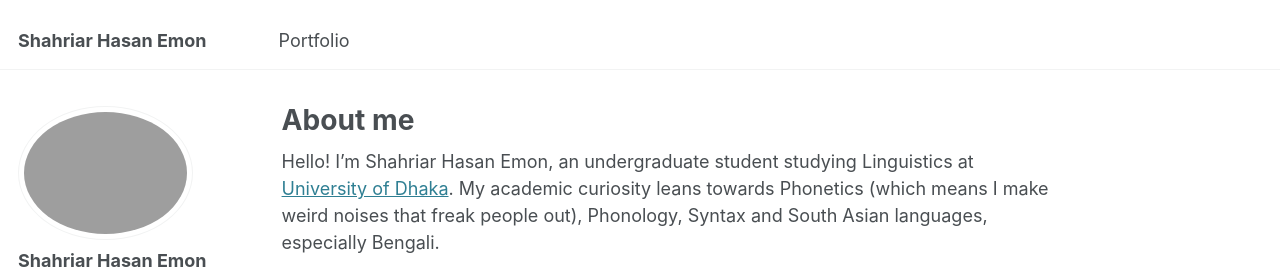
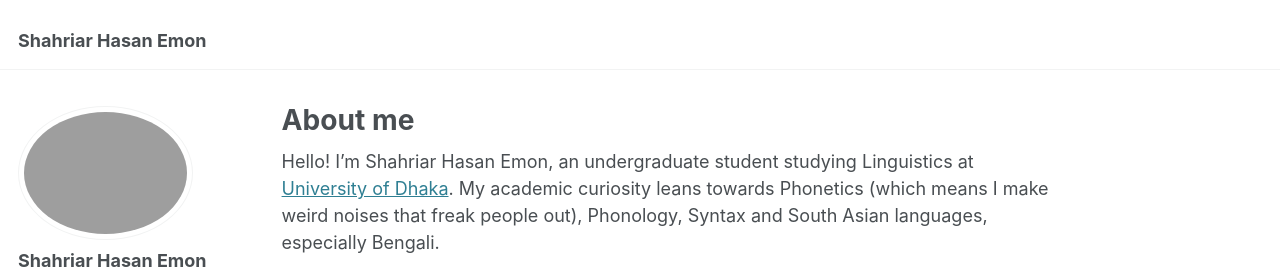
Before and after one commit to eeem0n/eeem0n.github.io, a Jekyll site: the page built from _pages/about.md, in a window 1280 px wide. Shown: the top 269 px of the page. Built offline with Jekyll 4.4.1, drawn with Linux system fonts in a browser that asks for light colours.

Commit message:
Update navigation.yml

```diff
--- a/_data/navigation.yml
+++ b/_data/navigation.yml
@@ -3,9 +3,3 @@
 # Changing the order here will adjust the order and you can also add additional
 # links. Removing a link prevents it from showing in the header, but does not
 # prevent it from being included in the site.
-
-main:
-
-
-  - title: "Portfolio"
-    url: /portfolio/
```
